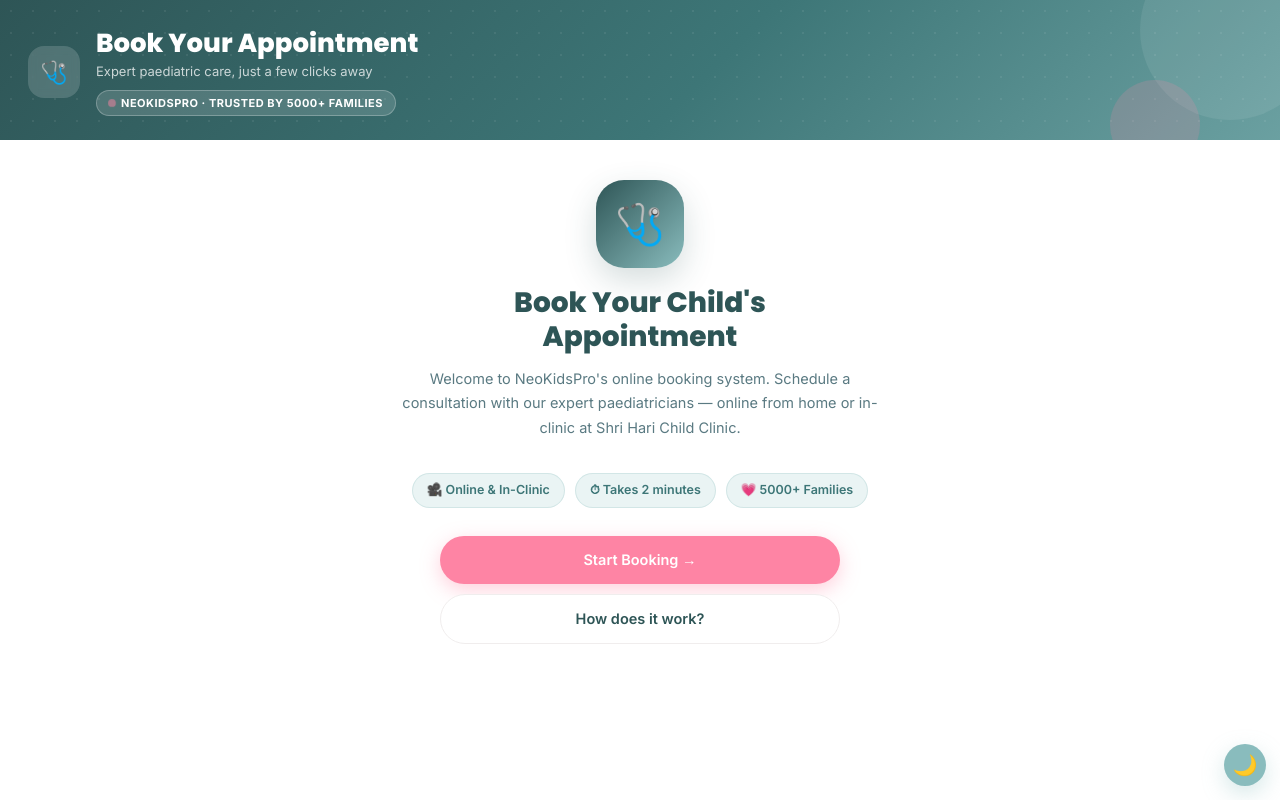
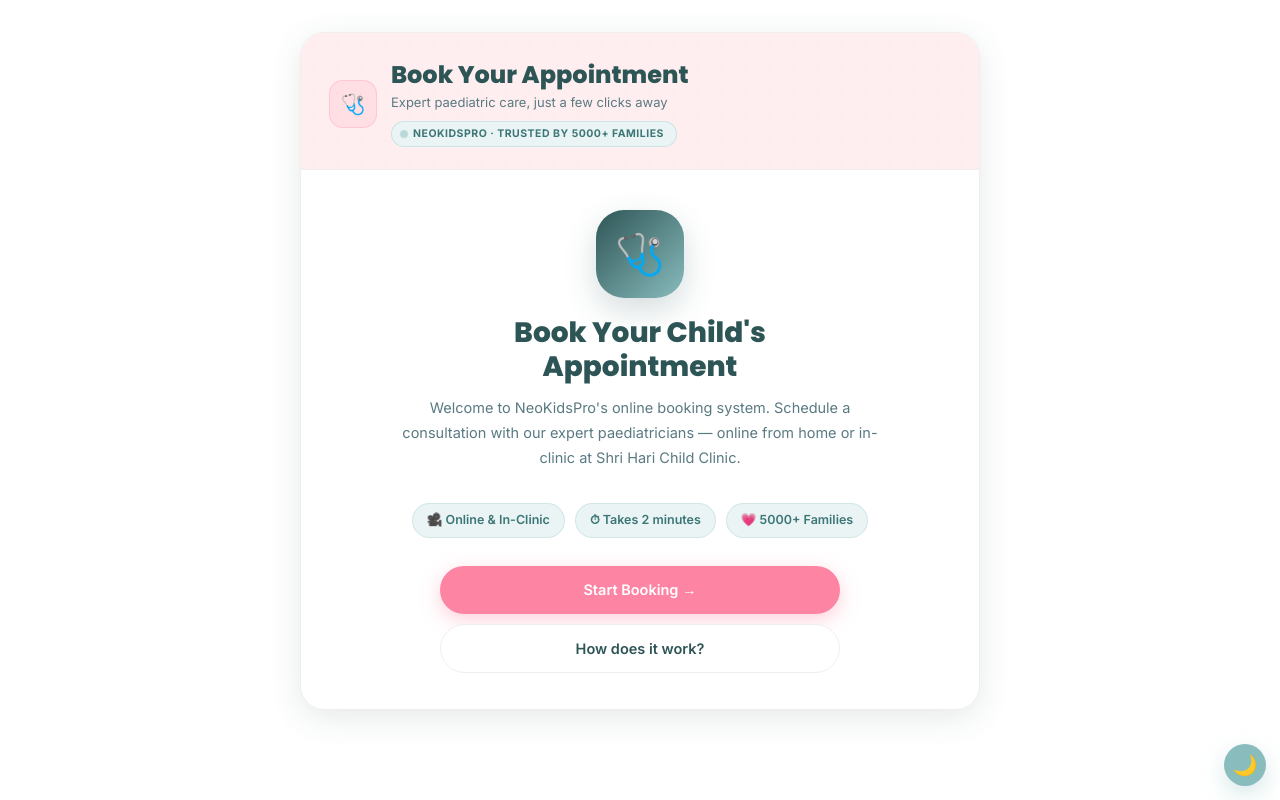
Before and after one commit to shriharichildclinic-creator/neokids-emr, a website: page public/assets/booking-widget.html in a window 1280 px wide. Drawn offline with Linux system fonts and the light colour scheme.

Commit message:
Update booking widget

```diff
--- a/public/assets/booking-widget.html
+++ b/public/assets/booking-widget.html
@@ -78,18 +78,29 @@ body {
 @keyframes pulse { 0%,100%{opacity:1;transform:scale(1)} 50%{opacity:.5;transform:scale(1.3)} }
 @keyframes shimmer { to { background-position: 200% 0; } }
 
-/* ── Outer wrapper — fills iframe width ── */
-.bw-page { width: 100%; margin: 0; padding: 0; }
-
-/* ── Card shell — no outer shadow/border in iframe context ── */
+/* ── Outer wrapper — contained, matches the site's container philosophy
+      (same idea as .nkp-hero-inner / .nkp-svc-grid on neokidspro.in: a
+      centered max-width column with comfortable side padding, not edge-to-edge) ── */
+.bw-page {
+  width: 100%;
+  max-width: 720px;
+  margin: 0 auto;
+  padding: 32px 20px 48px;
+  background: #ffffff;
+}
+@media (max-width: 480px) { .bw-page { padding: 20px 16px 36px; } }
+
+/* ── Card shell — a soft card like the rest of the site's cards
+      (.nkp-svc-card / .nkp-about-card), not a full-bleed app shell.
+      No min-height:100vh — the card now sizes to its actual content,
+      which is what removes the empty space below the booking flow. ── */
 .bw-card {
   background: var(--bw-card);
-  border-radius: 0;
-  box-shadow: none;
-  border: none;
+  border-radius: var(--bw-radius-lg);
+  box-shadow: var(--bw-shadow-md);
+  border: 1.5px solid var(--bw-border);
   overflow: hidden;
   animation: fadeUp .35s ease forwards;
-  min-height: 100vh;
 }
 
 /* ── Welcome & How-It-Works screens ── */
@@ -158,52 +169,45 @@ body {
 }
 .bw-hiw-step-desc { font-size: 12.5px; color: var(--bw-body); line-height: 1.55; }
 
-/* ── Header ── */
+/* ── Header — light, integrated, matches the pill+heading pattern used
+      across every section of neokidspro.in (.nkp-svc-head, .nkp-faq-head,
+      .nkp-about pill etc). No dark gradient, no separate "app header" feel. ── */
 .bw-header {
-  background: linear-gradient(135deg, #2E5556 0%, #3d7677 55%, #89BCBD 130%);
-  padding: 28px 28px 24px;
+  background: var(--bw-surface);
+  padding: 28px 28px 22px;
   position: relative;
   overflow: hidden;
+  border-bottom: 1.5px solid var(--bw-border);
 }
 .bw-header::before {
   content: ''; position: absolute; inset: 0;
-  background-image: radial-gradient(circle, rgba(255,255,255,0.07) 1px, transparent 1px);
-  background-size: 22px 22px; pointer-events: none;
-}
-.bw-header-blob1 {
-  position: absolute; width: 180px; height: 180px; border-radius: 50%;
-  background: rgba(255,255,255,.08); top: -60px; right: -40px;
-  pointer-events: none;
-}
-.bw-header-blob2 {
-  position: absolute; width: 90px; height: 90px; border-radius: 50%;
-  background: rgba(254,132,164,.18); bottom: -30px; right: 80px;
-  pointer-events: none;
-}
-.bw-header-inner { display: flex; align-items: center; gap: 16px; position: relative; z-index: 1; }
+  background-image: radial-gradient(circle, rgba(254,132,164,0.12) 1px, transparent 1px);
+  background-size: 24px 24px; opacity: .6; pointer-events: none;
+}
+.bw-header-inner { display: flex; align-items: center; gap: 14px; position: relative; z-index: 1; }
 .bw-header-icon {
-  width: 52px; height: 52px; border-radius: 16px;
-  background: rgba(255,255,255,.16); backdrop-filter: blur(4px);
+  width: 48px; height: 48px; border-radius: 14px;
+  background: rgba(254,132,164,.14); border: 1.5px solid rgba(254,132,164,.28);
   display: flex; align-items: center; justify-content: center;
-  flex-shrink: 0; font-size: 22px;
+  flex-shrink: 0; font-size: 20px;
 }
 .bw-header-title {
   font-family: 'Poppins', sans-serif; font-weight: 800;
-  font-size: clamp(20px, 4vw, 26px); color: #fff; line-height: 1.2;
+  font-size: clamp(19px, 4vw, 24px); color: var(--bw-ink); line-height: 1.2;
 }
 .bw-header-sub {
-  font-size: 13px; color: rgba(255,255,255,.75);
+  font-size: 13px; color: var(--bw-body);
   margin-top: 3px; font-weight: 400;
 }
 .bw-header-badge {
   display: inline-flex; align-items: center; gap: 6px;
-  background: rgba(255,255,255,.15); border: 1px solid rgba(255,255,255,.25);
-  border-radius: var(--bw-radius-pill); padding: 4px 12px;
-  font-size: 11px; font-weight: 700; color: #fff;
-  letter-spacing: .5px; text-transform: uppercase; margin-top: 8px;
+  background: var(--bw-teal-50); border: 1.5px solid rgba(137,188,189,.3);
+  border-radius: var(--bw-radius-pill); padding: 4px 12px 4px 9px;
+  font-size: 10.5px; font-weight: 700; color: #3d7677;
+  letter-spacing: .5px; text-transform: uppercase; margin-top: 9px;
 }
 .bw-header-badge-dot {
-  width: 6px; height: 6px; border-radius: 50%; background: #FE84A4;
+  width: 6px; height: 6px; border-radius: 50%; background: var(--bw-teal);
   animation: pulse 2s infinite;
 }
 
@@ -593,8 +597,6 @@ body {
 
     <!-- Header -->
     <header class="bw-header">
-      <div class="bw-header-blob1" aria-hidden="true"></div>
-      <div class="bw-header-blob2" aria-hidden="true"></div>
       <div class="bw-header-inner">
         <div class="bw-header-icon" aria-hidden="true">🩺</div>
         <div>
@@ -1477,6 +1479,65 @@ document.addEventListener('click', (ev) => {
 });
 
 bootFromQueryString();
+
+/* ────────────────────────────────────────────────────────────────
+   Iframe auto-resize — reports actual content height to the parent
+   WordPress page so the iframe never has leftover blank space below
+   the booking flow. Fires on load, on every step change, and on any
+   layout shift (ResizeObserver), so it stays in sync as the widget
+   moves through steps of very different heights.
+
+   NOTE: the parent page (wherever this is embedded via <iframe>) needs
+   a small listener to actually apply the height — see the comment
+   block right after this script for the ~10 lines to add on the
+   WordPress/Elementor side (e.g. in an HTML widget next to the iframe,
+   or your theme's footer).
+   ──────────────────────────────────────────────────────────────── */
+(function () {
+  function reportHeight() {
+    var h = Math.max(
+      document.documentElement.scrollHeight,
+      document.body.scrollHeight
+    );
+    try {
+      window.parent.postMessage({ type: 'nkp-booking-widget-height', height: h }, '*');
+    } catch (_) {}
+  }
+
+  window.addEventListener('load', reportHeight);
+  document.addEventListener('click', function () { setTimeout(reportHeight, 60); });
+
+  if ('ResizeObserver' in window) {
+    var ro = new ResizeObserver(function () { reportHeight(); });
+    ro.observe(document.body);
+  } else {
+    setInterval(reportHeight, 500);
+  }
+
+  setTimeout(reportHeight, 300);
+})();
 </script>
 </body>
 </html>
+
+<!--
+  ─────────────────────────────────────────────────────────────────
+  PARENT-PAGE SNIPPET (paste this once on neokidspro.in, NOT in this
+  file — e.g. in an Elementor "Custom HTML" widget right next to
+  wherever the booking widget <iframe> lives, or in your theme's
+  footer if the iframe appears on multiple pages):
+
+  <script>
+  window.addEventListener('message', function (e) {
+    if (e.data && e.data.type === 'nkp-booking-widget-height') {
+      var frame = document.querySelector('iframe[src*="book"]'); // adjust selector to match your actual iframe (e.g. by id or src)
+      if (frame) frame.style.height = e.data.height + 'px';
+    }
+  });
+  </script>
+
+  This is what actually removes the scroll space below the widget —
+  the fix inside this file only reports the height; the parent page
+  has to be listening and applying it to the <iframe> element's height.
+  ─────────────────────────────────────────────────────────────────
+-->
```
